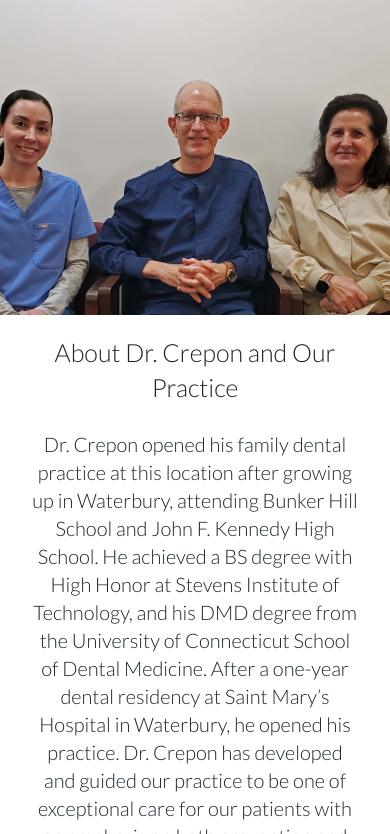
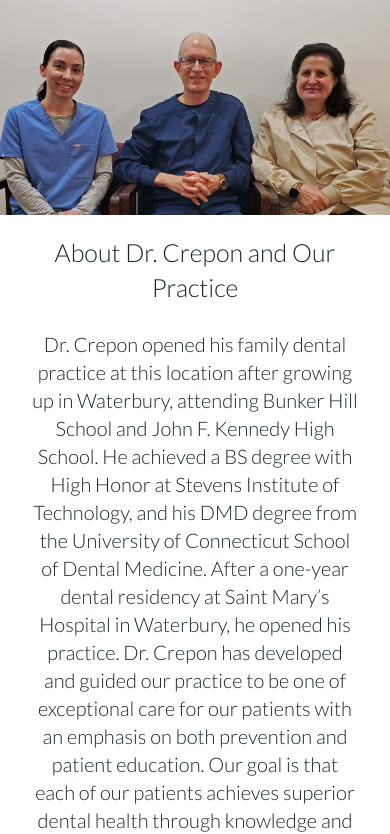
Before and after one commit to marcsouth/Dental-Site, a plain HTML site: page about.html in a window 390 px wide. Shown: the part 205-1039 px from the top of the page. Drawn offline with Linux system fonts and the light colour scheme.

Commit message:
small touch ups

```diff
--- a/about.html
+++ b/about.html
@@ -207,6 +207,7 @@
         </div>
 
         <div class="footerhours">
+          <h2 class="footerheader">Hours</h2>
           <p>Mon: 8am - 5pm</p>
           <p>Tues: 8am - 5pm</p>
           <p>Thurs: 8am - 5pm</p>
--- a/style.css
+++ b/style.css
@@ -270,7 +270,7 @@ h1{
   color: #1B262C;
   font-weight: 300;
   font-family: "Lato",sans-serif;
-  background: rgba(252, 247, 248, 0.5);
+
   margin: auto;
   margin-top: 30px;
 
@@ -536,12 +536,14 @@ font-size: 20px;
   background-repeat: none;
   background-size: cover;
   align-items: center;
-  height: 750px;
+  height: 800px;
+  margin: auto;
   background-position-x: center;
   display: flex;
   align-items: baseline;
   justify-content: center;
-  background-position: center;
+  background-position: bottom;
+  max-width: 1200px;
 }
 
 .role{
@@ -888,6 +890,12 @@ width: 100%;
   .image-qoute-service-right{
     flex-direction: column-reverse;
   }
+  .aboutuspic{
+    height: 550px;
+  }
+  .image-qoute > img {
+    max-width: 800px;
+  }
 }
 
 
@@ -917,7 +925,7 @@ width: 100%;
     max-width: 150px;
   }
   .aboutuspic{
-    height: 450px;
+    height: 350px;
   }
   .image-qoute > img{
     width: 100%;
```
Also changed, not shown: pictures/carousel-try/norm-smile.jpg, pictures/carousel-try/smile.jpg, 2 other files.
